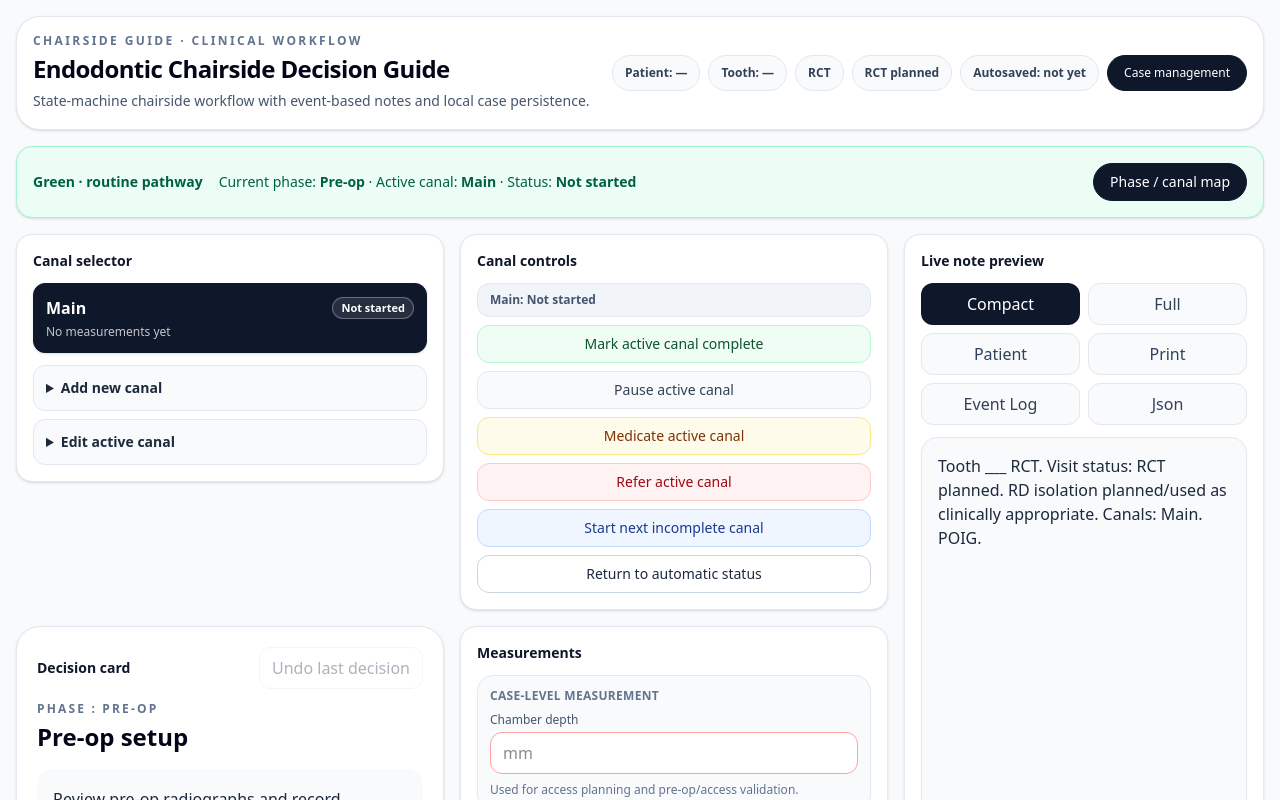
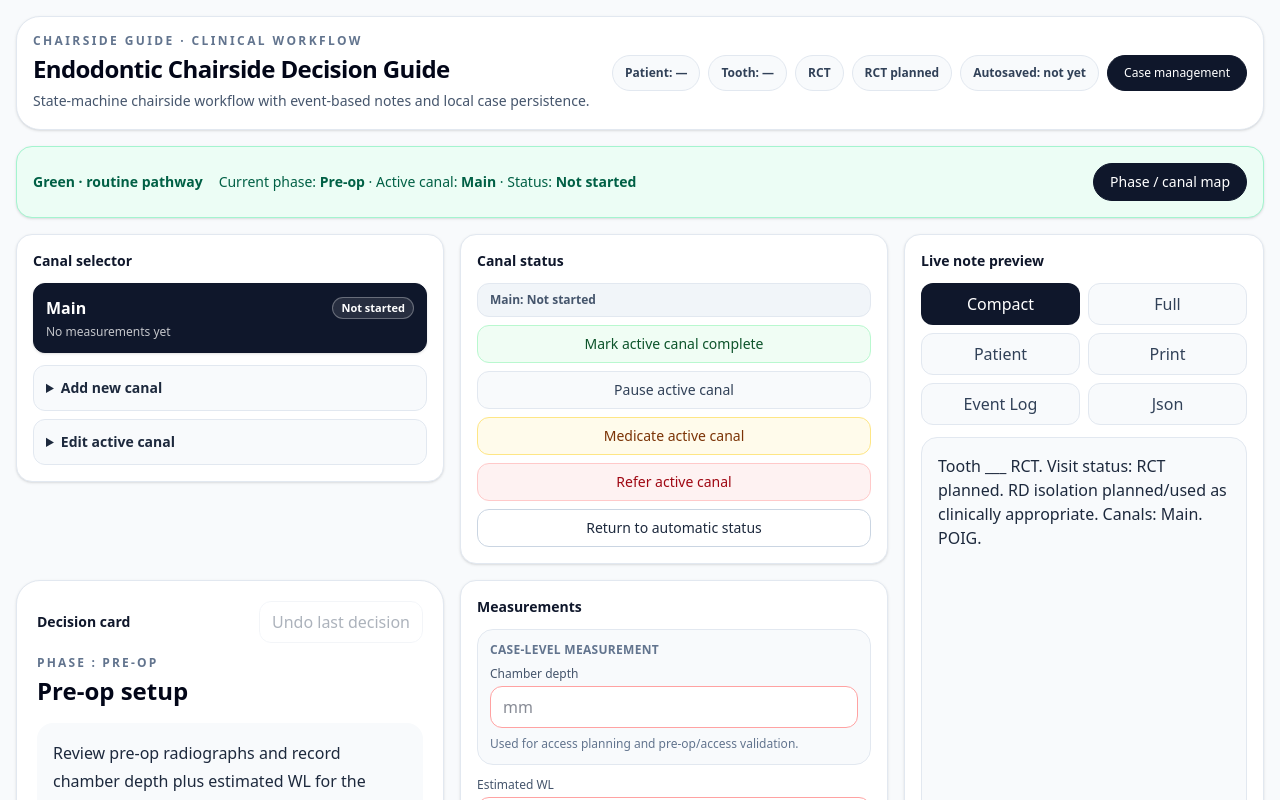
Before and after one commit to bbilaniu/nodedent, a React (Vite) app: page / in a window 1280 px wide. Shown: the top 800 px of the page. Built offline with nearby package versions, Linux system fonts and the light colour scheme.

Commit message:
feat(endo-guide): Renamed the panel from Canal controls to Canal status. Removed Start next incomplete canal from that panel. Removed the now-unused startNextCanal wrapper.

```diff
--- a/src/endo-guide/EndoChairsideGuide.tsx
+++ b/src/endo-guide/EndoChairsideGuide.tsx
@@ -511,10 +511,6 @@
     return createNewCanalAtEstimate(data);
   }
 
-  function startNextCanal(data = caseData) {
-    return startAnotherCanal(data);
-  }
-
   function applyDecision(option: DecisionOption) {
     const { eventId, timestamp } = createRuntimeEventArgs();
     const result = applyDecisionEngine({
@@ -643,7 +639,6 @@
             <CanalControls
               activeCanal={activeCanal}
               onManualEvent={addManualCanalEvent}
-              onStartNextCanal={() => startNextCanal()}
               onResetManualStatus={resetActiveCanalManualStatus}
               className="order-2 xl:col-start-2 xl:row-start-1 2xl:col-auto 2xl:row-auto 2xl:order-none"
             />
--- a/src/endo-guide/components/CanalControls.tsx
+++ b/src/endo-guide/components/CanalControls.tsx
@@ -6,27 +6,24 @@
 export function CanalControls({
   activeCanal,
   onManualEvent,
-  onStartNextCanal,
   onResetManualStatus,
   className = "",
 }: {
   activeCanal?: CanalRecord | null;
   onManualEvent: (type: string, label: string, nextNodeId?: string | null, difficultyFlag?: DifficultyFlag | null) => void;
-  onStartNextCanal: () => void;
   onResetManualStatus: () => void;
   className?: string;
 }) {
   const status = getCanalStatus(activeCanal);
 
   return (
-    <SectionCard title="Canal controls" className={className}>
+    <SectionCard title="Canal status" className={className}>
       <div className="grid gap-2 text-sm">
         <div className={`rounded-xl border px-3 py-2 text-xs font-semibold ${statusStyles[status]}`}>{activeCanal?.name || "Canal"}: {statusLabels[status]}</div>
         <button onClick={() => onManualEvent("canal.completed", "Mark active canal complete", "endodontic-pathway-complete")} className="rounded-xl border border-green-200 bg-green-50 px-3 py-2 font-semibold text-green-900 hover:bg-green-100">Mark active canal complete</button>
         <button onClick={() => onManualEvent("canal.paused", "Pause active canal", "endodontic-pathway-complete")} className="rounded-xl border border-slate-200 bg-slate-50 px-3 py-2 font-semibold text-slate-700 hover:bg-slate-100">Pause active canal</button>
         <button onClick={() => onManualEvent("canal.medicated", "Mark active canal medicated", "temporary-closure", "high")} className="rounded-xl border border-amber-200 bg-amber-50 px-3 py-2 font-semibold text-amber-900 hover:bg-amber-100">Medicate active canal</button>
         <button onClick={() => onManualEvent("canal.referred", "Refer active canal", "refer-pathway", "refer")} className="rounded-xl border border-red-200 bg-red-50 px-3 py-2 font-semibold text-red-800 hover:bg-red-100">Refer active canal</button>
-        <button onClick={onStartNextCanal} className="rounded-xl border border-blue-200 bg-blue-50 px-3 py-2 font-semibold text-blue-900 hover:bg-blue-100">Start next incomplete canal</button>
         <button onClick={onResetManualStatus} className="rounded-xl border border-slate-300 bg-white px-3 py-2 font-semibold text-slate-800 hover:bg-slate-50">Return to automatic status</button>
       </div>
     </SectionCard>
```
